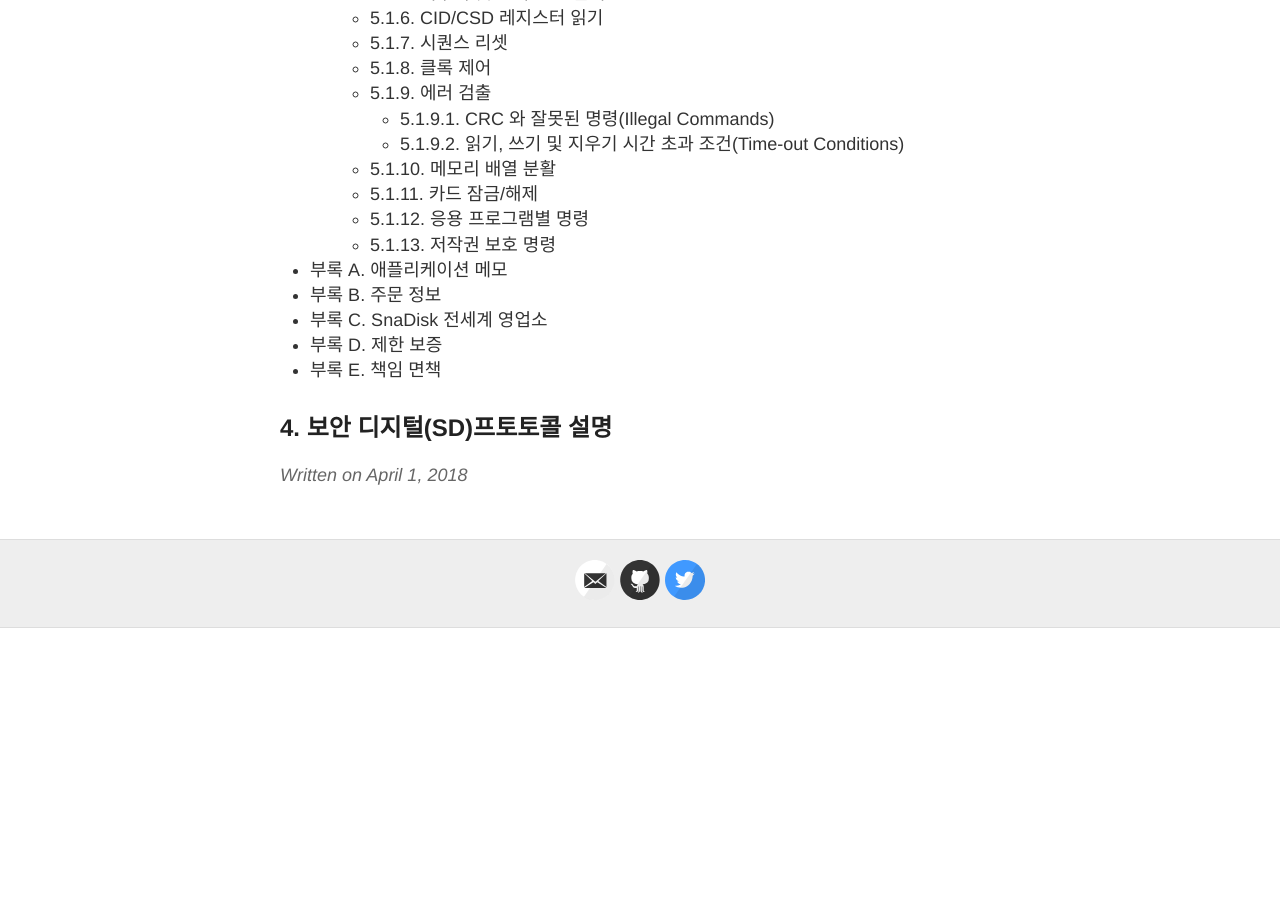
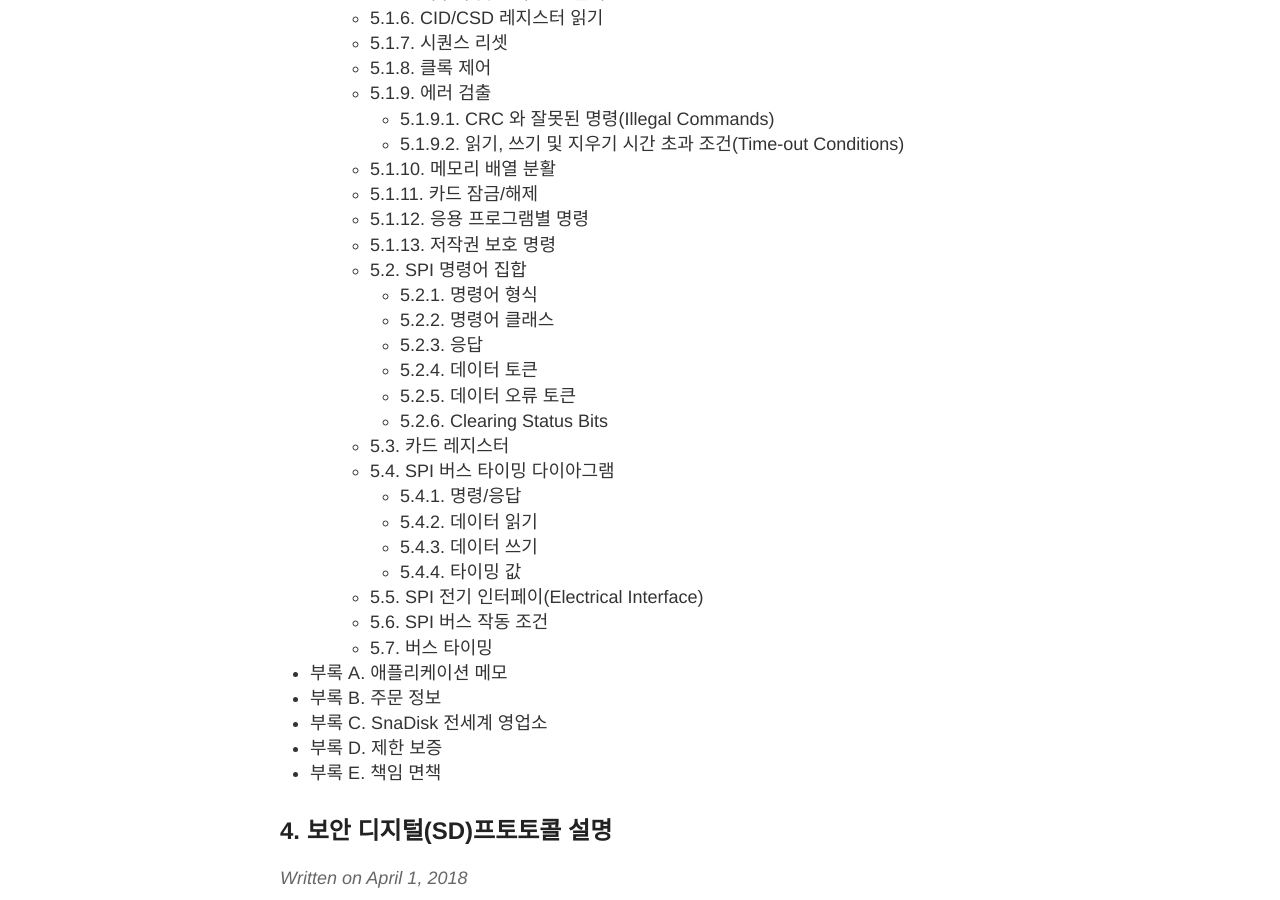
Before and after one commit to WonSeobSon/wonseobson.github.io, a Jekyll site: the page built from _posts/2018-04-01-Sandisk-Secure-Digital-Card.md, in a window 1280 px wide and 900 px high, scrolled down 563 px. Built offline with Jekyll 4.4.1, drawn with Linux system fonts in a browser that asks for light colours; before the commit the page ends 1191 px from its top, so only the background shows below that.

Commit message:
SD카드 SPI 목록작성 완료

```diff
--- a/_posts/2018-04-01-Sandisk-Secure-Digital-Card.md
+++ b/_posts/2018-04-01-Sandisk-Secure-Digital-Card.md
@@ -35,6 +35,30 @@ title: Sandisk Secure Digital Card
       <li>5.1.13. 저작권 보호 명령</li>
      </ul>
     </li>
+    <ul>
+     <li>5.2. SPI 명령어 집합
+      <ul>
+       <li>5.2.1. 명령어 형식</li>
+       <li>5.2.2. 명령어 클래스</li>
+       <li>5.2.3. 응답</li>
+       <li>5.2.4. 데이터 토큰</li>
+       <li>5.2.5. 데이터 오류 토큰</li>
+       <li>5.2.6. Clearing Status Bits</li>
+      </ul>
+     </li>
+     <li>5.3. 카드 레지스터</li>
+     <li>5.4. SPI 버스 타이밍 다이아그램
+      <ul>
+       <li>5.4.1. 명령/응답</li>
+       <li>5.4.2. 데이터 읽기</li>
+       <li>5.4.3. 데이터 쓰기</li>
+       <li>5.4.4. 타이밍 값</li>
+      </ul>
+     </li>
+     <li>5.5. SPI 전기 인터페이(Electrical Interface)</li>
+     <li>5.6. SPI 버스 작동 조건</li>
+     <li>5.7. 버스 타이밍</li>
+    </ul>
   </ul>
  </li>
  <li>부록 A. 애플리케이션 메모</li>
```
